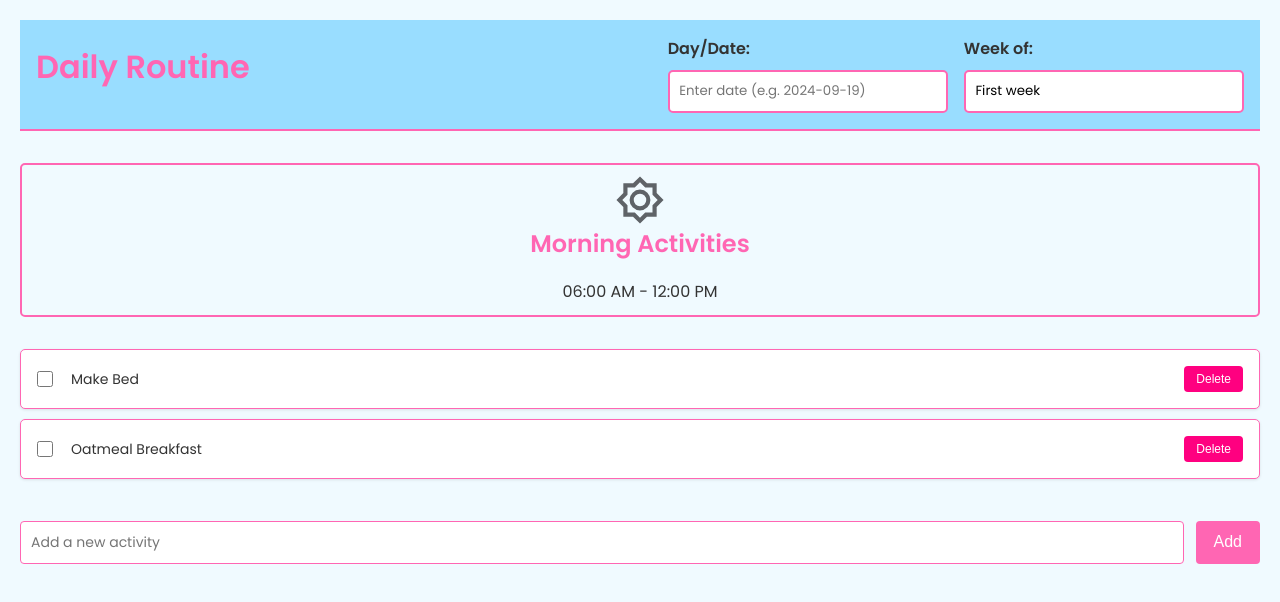
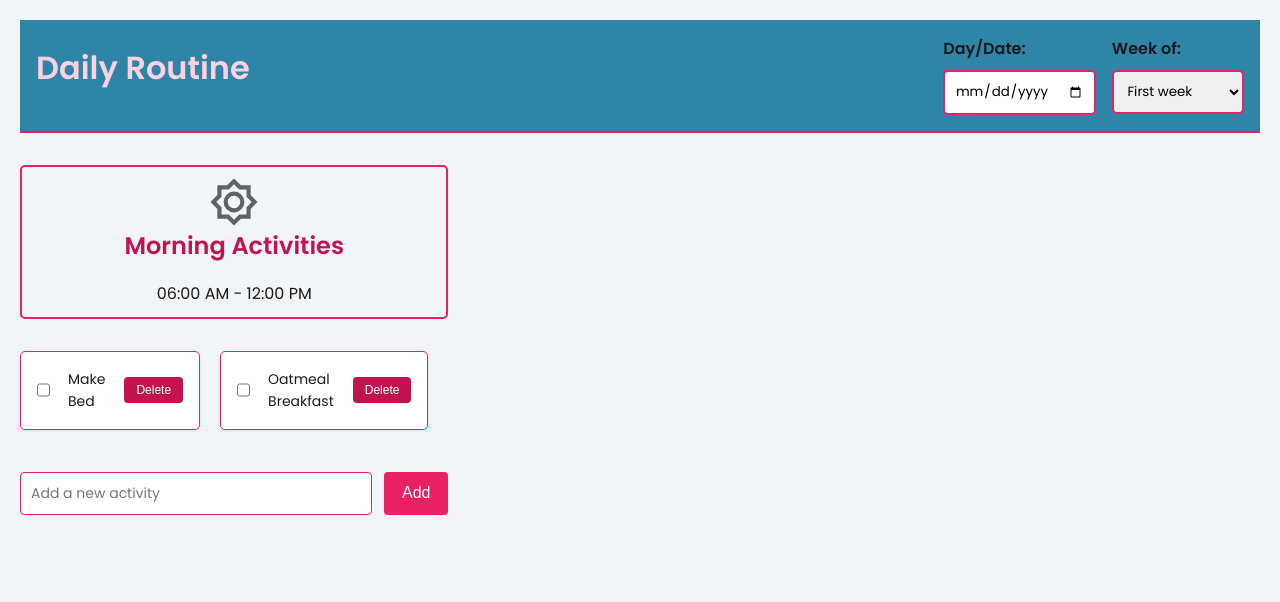
Before and after one commit to Doileo/kids-schedule-organizer, a React (Create React App) app: page / in a window 1280 px wide. Shown: the top 602 px of the page. Built offline with nearby package versions, Linux system fonts and the light colour scheme.

Commit message:
Enhanced color scheme for better contrast - Updated header component - Changed date input type to 'date' - Converted weeks input to a dropdown

```diff
--- a/src/App.css
+++ b/src/App.css
@@ -3,14 +3,15 @@
 
 /* Root Colors */
 :root {
-  --primary-color: hsl(330, 100%, 70%); /* Hot pink */
-  --primary-dark: hsl(330, 100%, 50%); /* Darker pink */
-  --secondary-color: hsl(200, 100%, 80%); /* Light blue */
-  --background-color: hsl(200, 100%, 97%); /* Alice blue */
-  --text-color: hsl(0, 0%, 20%); /* Dark grey for text */
+  --primary-color: hsl(340, 82%, 52%);
+  --primary-dark: hsl(340, 82%, 42%);
+  --light-pinkish-red: hsl(340, 80%, 90%);
+  --secondary-color: hsl(197, 56%, 42%);
+  --background-color: hsl(210, 36%, 96%); /* Lighter background */
+  --text-color: hsl(0, 0%, 10%); /* Darker text for contrast */
   --card-background: hsl(0, 0%, 100%); /* White for cards */
-  --border-color: hsl(330, 100%, 70%); /* Pink for borders */
-  --hover-color: hsl(330, 100%, 50%); /* Darker pink for hover effects */
+  --border-color: hsl(340, 82%, 52%); /* Accessible pink for borders */
+  --hover-color: hsl(340, 82%, 42%); /* Darker hover effect */
 }
 
 /* Reset some default styles */
@@ -48,7 +49,7 @@ h5,
 h6 {
   margin-bottom: 1rem;
   font-weight: 600;
-  color: var(--primary-color);
+  color: var(--primary-dark);
 }
 
 section {
@@ -99,11 +100,11 @@ textarea {
 
 .activity-card h3 {
   font-size: 1.4rem;
-  color: var(--primary-color);
+  color: var(--primary-dark);
 }
 
 .activity-card p {
-  color: hsl(0, 0%, 40%);
+  color: hsl(0, 0%, 35%);
 }
 
 /* Toggle view buttons (daily/weekly) */
--- a/src/components/ActivityList/ActivityList.css
+++ b/src/components/ActivityList/ActivityList.css
@@ -51,6 +51,9 @@
   border-radius: 8px;
   list-style: none;
   font-family: "Poppins", sans-serif;
+  display: grid;
+  grid-template-columns: 1fr;
+  gap: 20px;
 }
 
 /* Activity Item Styles */
@@ -65,6 +68,11 @@
   margin-bottom: 10px;
   box-shadow: 0 1px 3px rgba(0, 0, 0, 0.1);
   border: 1px solid var(--border-color);
+  transition: transform 0.2s ease;
+}
+
+.activity-item:hover {
+  transform: scale(1.02);
 }
 
 .activity-item.completed {
@@ -98,6 +106,10 @@
   font-size: 12px;
 }
 
+.delete-btn:hover {
+  background-color: var(--hover-color);
+}
+
 /* Add New Activity Section */
 .new-activity {
   display: flex;
@@ -123,52 +135,27 @@
   font-size: 14px;
 }
 
-.delete-btn:hover,
 .new-activity button:hover {
   background-color: var(--hover-color);
 }
 
-/* Mobile Responsive Styling */
-@media (max-width: 768px) {
-  .activity-item {
-    flex-direction: column;
-    align-items: flex-start;
-    gap: 10px;
-  }
-
-  .delete-btn {
-    align-self: flex-end;
-    margin-top: 5px;
-  }
-
-  .new-activity input[type="text"] {
-    font-size: 14px;
-  }
-
-  .new-activity button {
-    font-size: 14px;
-    padding: 8px 14px;
-  }
+/* Toggle View (Daily/Weekly) */
+.toggle-view {
+  display: flex;
+  justify-content: center;
+  margin-bottom: 20px;
 }
 
-/* Larger Screen Responsive Styling */
-@media (min-width: 768px) {
-  .morning-section {
-    padding: 24px;
-  }
+.toggle-view button {
+  margin: 0 10px;
+  padding: 0.5rem 1rem;
+  font-weight: bold;
+  background-color: var(--secondary-color);
+}
 
-  .morning-header h2 {
-    font-size: 24px;
-  }
-
-  .activity-item {
-    justify-content: space-between;
-  }
-
-  .new-activity button {
-    font-size: 1rem;
-    padding: 10px 18px;
-  }
+.toggle-view button.active {
+  background-color: var(--primary-color);
+  color: white;
 }
 
 /* Sun Icon Styling */
@@ -198,3 +185,60 @@
 .sun-icon.shine {
   animation: shine 1.5s infinite; /* Repeat shine animation */
 }
+
+/* Responsive design for mobile */
+@media (max-width: 768px) {
+  .activity-item {
+    flex-direction: column;
+    align-items: flex-start;
+    gap: 10px;
+  }
+
+  .delete-btn {
+    align-self: flex-end;
+    margin-top: 5px;
+  }
+
+  .new-activity input[type="text"] {
+    font-size: 14px;
+  }
+
+  .new-activity button {
+    font-size: 14px;
+    padding: 8px 14px;
+  }
+
+  .activity-list {
+    grid-template-columns: 1fr;
+  }
+}
+
+/* Larger Screen Responsive Styling */
+@media (min-width: 768px) {
+  .morning-section {
+    padding: 24px;
+  }
+
+  .morning-header h2 {
+    font-size: 24px;
+  }
+
+  .activity-item {
+    justify-content: space-between;
+  }
+
+  .activity-list {
+    grid-template-columns: repeat(2, 1fr);
+  }
+
+  .new-activity button {
+    font-size: 1rem;
+    padding: 10px 18px;
+  }
+}
+
+@media (min-width: 1024px) {
+  .activity-list {
+    grid-template-columns: repeat(3, 1fr);
+  }
+}
--- a/src/components/ActivityList/MorningSection.js
+++ b/src/components/ActivityList/MorningSection.js
@@ -9,15 +9,13 @@ const MorningSection = () => {
   ]);
 
   const [newActivity, setNewActivity] = useState("");
-  const [shine, setShine] = useState(false); // State to control the shine effect
+  const [shine, setShine] = useState(false);
 
   // Toggle the shine effect
   useEffect(() => {
-    const shineInterval = setInterval(() => {
-      setShine((prev) => !prev);
-    }, 2000); // Change shine every 2 seconds
+    const shineInterval = setInterval(() => setShine((prev) => !prev), 2000);
 
-    return () => clearInterval(shineInterval); // Cleanup on unmount
+    return () => clearInterval(shineInterval);
   }, []);
 
   const handleAddActivity = () => {
@@ -26,7 +24,7 @@ const MorningSection = () => {
         ...activities,
         { id: activities.length + 1, name: newActivity, completed: false },
       ]);
-      setNewActivity(""); // Reset the input
+      setNewActivity("");
     }
   };
 
@@ -46,10 +44,9 @@ const MorningSection = () => {
 
   return (
     <section className="routine-section" aria-labelledby="morning-section">
-      {/* Morning Header with Sun Icon */}
       <div className="routine-header">
         <img
-          className={`sun-icon ${shine ? "shine" : ""}`} // Add shine class based on state
+          className={`sun-icon ${shine ? "shine" : ""}`}
           src={sunIcon}
           alt="Sun Icon"
         />
@@ -57,7 +54,6 @@ const MorningSection = () => {
         <p className="morning-hours">06:00 AM - 12:00 PM</p>
       </div>
 
-      {/* Activities List */}
       <ul className="activity-list">
         {activities.map((activity) => (
           <li
@@ -84,7 +80,6 @@ const MorningSection = () => {
         ))}
       </ul>
 
-      {/* New Activity Input */}
       <div className="new-activity">
         <input
           type="text"
--- a/src/components/Header/Header.css
+++ b/src/components/Header/Header.css
@@ -10,7 +10,7 @@
 
 .header__title {
   font-size: 1.6rem;
-  color: var(--primary-color);
+  color: var(--light-pinkish-red);
   margin-bottom: 1rem;
 }
 
--- a/src/components/Header/Header.js
+++ b/src/components/Header/Header.js
@@ -7,7 +7,7 @@ const Header = () => {
     () => localStorage.getItem("week") || "First week"
   );
 
-  // Save to localStorage when the input changes
+  // Save to localStorage when input changes
   useEffect(() => {
     localStorage.setItem("date", date);
     localStorage.setItem("week", week);
@@ -23,12 +23,11 @@ const Header = () => {
             Day/Date:
           </label>
           <input
-            type="text"
+            type="date"
             id="date"
             className="header__input"
             value={date}
             onChange={(e) => setDate(e.target.value)}
-            placeholder="Enter date (e.g. 2024-09-19)"
             aria-label="Enter day or date"
           />
         </div>
@@ -37,15 +36,18 @@ const Header = () => {
           <label htmlFor="week" className="header__label">
             Week of:
           </label>
-          <input
-            type="text"
+          <select
             id="week"
             className="header__input"
             value={week}
             onChange={(e) => setWeek(e.target.value)}
-            placeholder={week}
-            aria-label="Enter week"
-          />
+            aria-label="Select week"
+          >
+            <option value="First week">First week</option>
+            <option value="Second week">Second week</option>
+            <option value="Third week">Third week</option>
+            <option value="Fourth week">Fourth week</option>
+          </select>
         </div>
       </div>
     </header>
```
